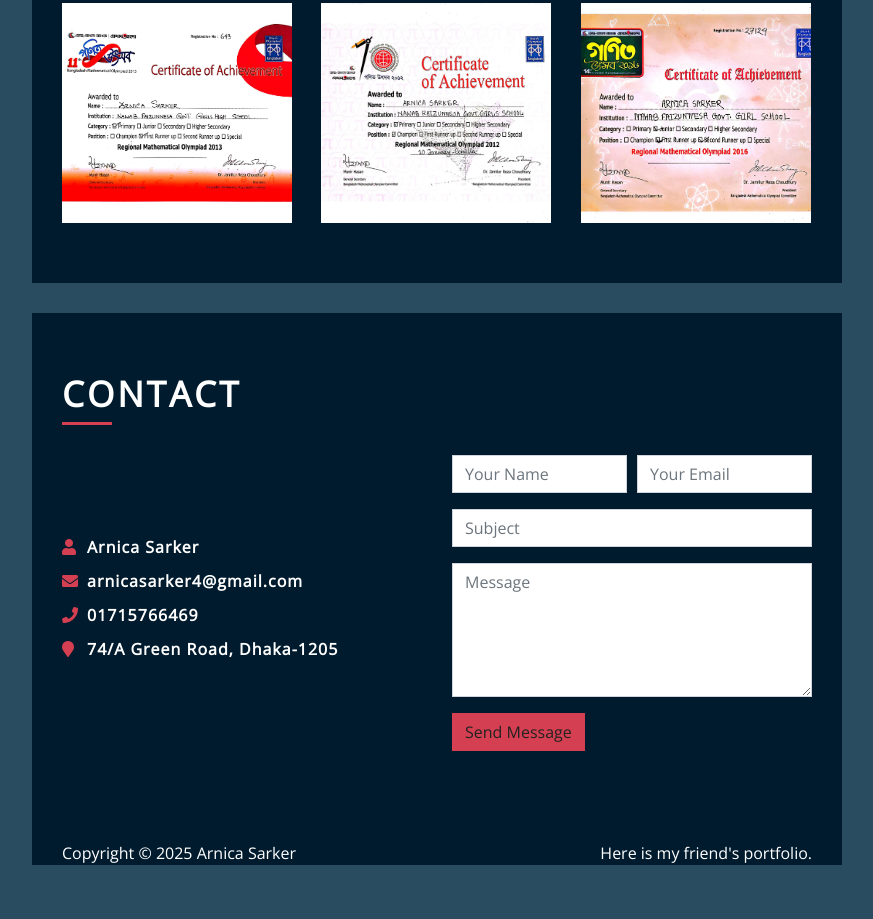
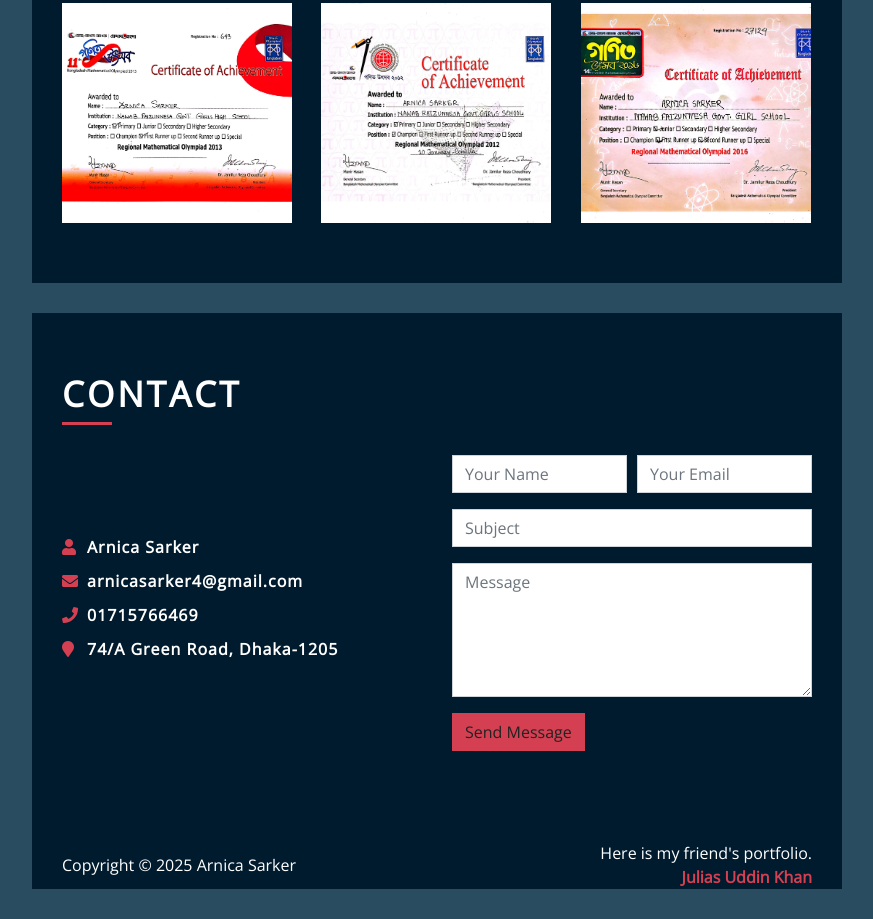
Before and after one commit to Arnica15260/Arnica-s-Portfolio, a plain HTML site: page index.html in a window 1280 px wide. Shown: the part 2592-3511 px from the top of the page, without its empty margins (368-1241 px from the left). Before the commit the page ends 3487 px from the top, so only its background shows below. Drawn offline with nearby package versions, Linux system fonts and the light colour scheme.

Commit message:
First Commit

```diff
--- a/index.html
+++ b/index.html
@@ -347,7 +347,7 @@
                             </div>
                             <div class="col-md-6">
                                 <p>Here is my friend's portfolio. <br>
-                                    <a href=""></a>
+                                    <a href="https://julias16.github.io/Julias-Uddin-Khan/">Julias Uddin Khan</a>
                                     <a href=""></a>
                                     <a href=""></a>
                                 </p>
```
